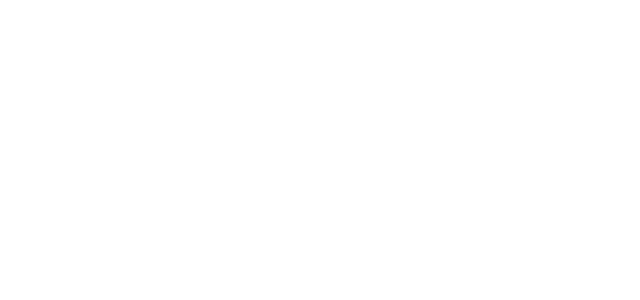
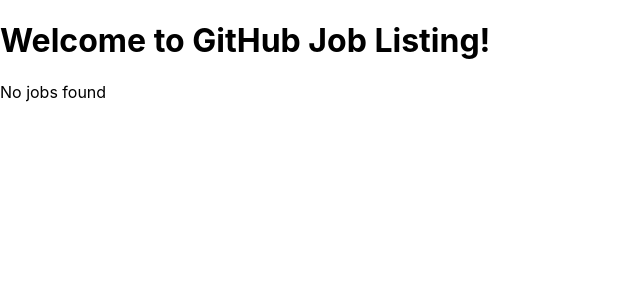
Before and after one commit to Shan-Mi/Git-Jobs-Listing, a React (Create React App) app: page /nojobfound in a window 1280 px wide. Shown: the top 300 px of the page, without its empty margins (0-640 px from the left). Built offline with nearby package versions, Linux system fonts and the light colour scheme.

Commit message:
Add nojobfound route

```diff
--- a/src/App.js
+++ b/src/App.js
@@ -3,6 +3,7 @@
 import FrontPage from "./Pages/FrontPage";
 import JobDetailPage from "./Pages/JobDetailPage";
 import JobsPage from "./Pages/JobsPage";
+import NoJobFound from "./Pages/NoJobFound";
 
 const App = () => {
   return (
@@ -10,6 +11,7 @@
       <Route path="/" exact component={FrontPage} />
       <Route path="/jobs" component={JobsPage} />
       <Route path="/jobs/:id" component={JobDetailPage} />
+      <Route path="/nojobfound" component={NoJobFound} />
     </Switch>
   );
 };
```
